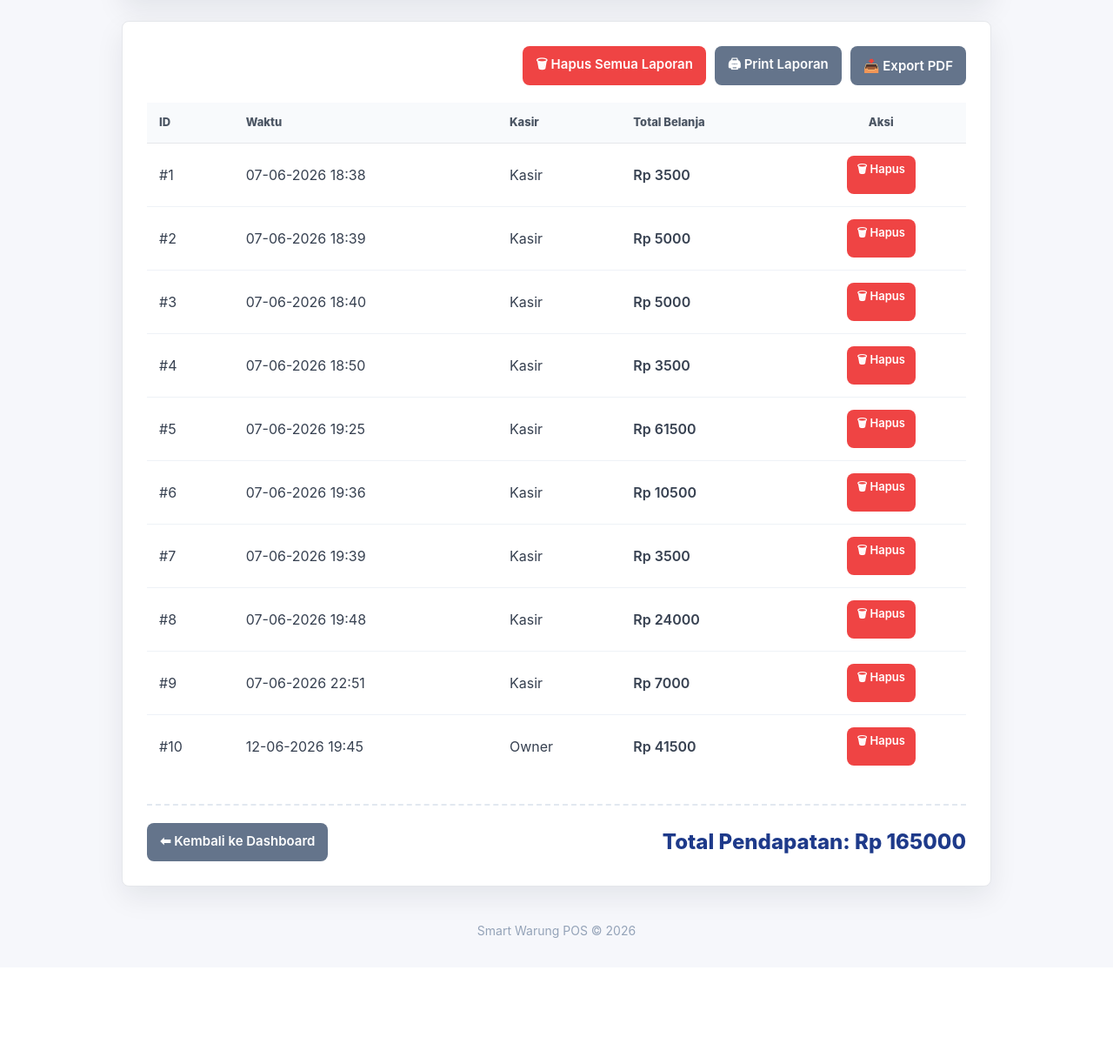
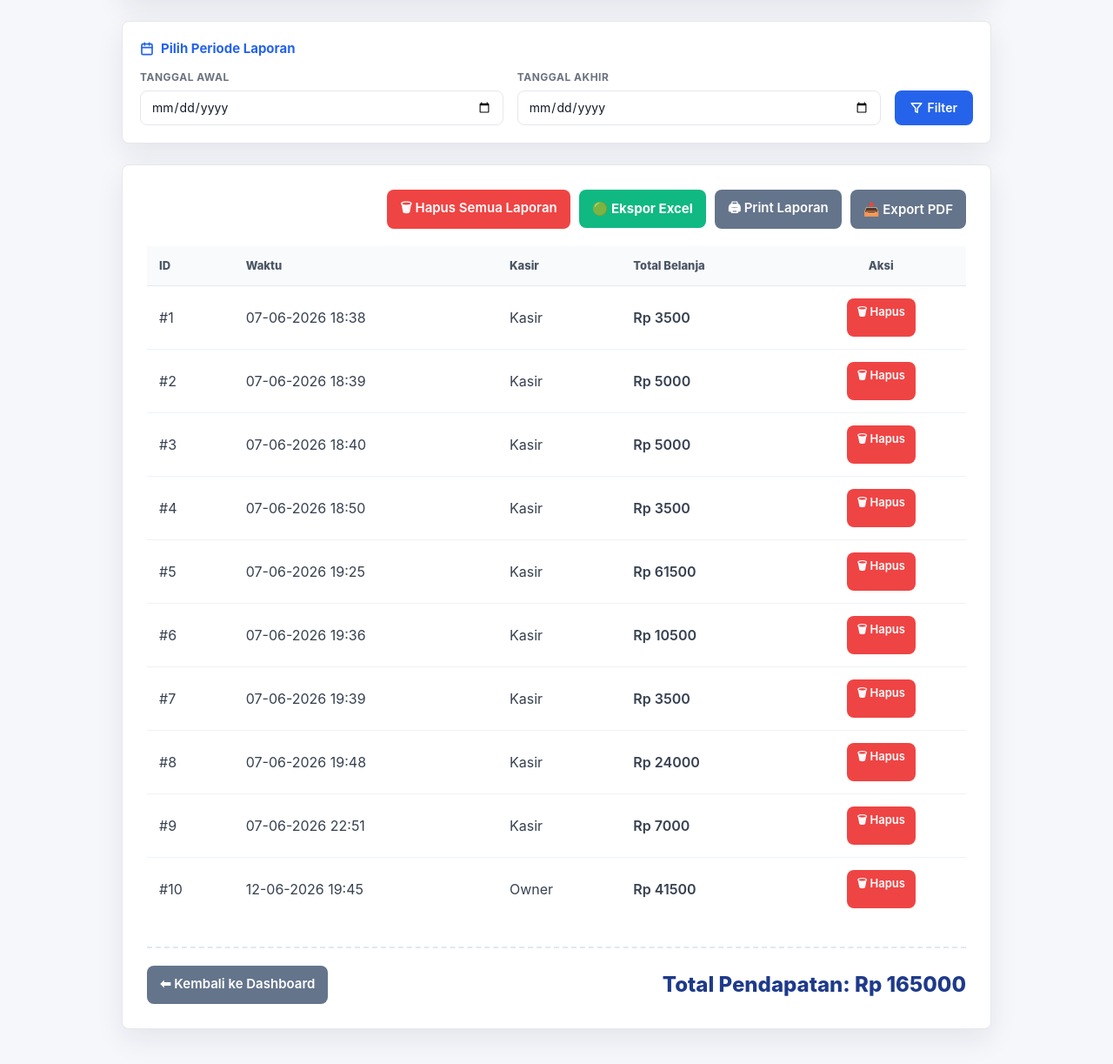
Before and after one commit to jonnyficky2/POS, a Flask app: page /laporan in a window 1280 px wide. Shown: the part 189-1412 px from the top of the page at 87% size. Before the commit the page ends 1267 px from the top, so only its background shows below. Run offline with Flask 3, Linux system fonts and the light colour scheme; the visitor is signed in with stand-in values (Sample User, id 1); data comes from the database, SQL or seed files in the repository; some libraries are stand-ins or nearby versions.

Commit message:
feat: date and excel import in laporan

```diff
--- a/templates/laporan.html
+++ b/templates/laporan.html
@@ -21,6 +21,13 @@
         .btn-danger:hover { background: #dc2626; }
         .btn-secondary { background: #64748b; }
         .btn-secondary:hover { background: #475569; }
+        .btn-success { background: #10b981; }
+        .btn-success:hover { background: #059669; }
+        @media print {
+            .filter-card {
+                display: none !important;
+            }
+        }
     </style>
 </head>
 
@@ -30,12 +37,49 @@
     <div class="header">
         <h1>SMART WARUNG POS</h1>
         <h3>Laporan Penjualan</h3>
+        {% if tgl_awal and tgl_akhir %}
+        <p style="color: var(--muted); margin-top: 6px; font-size: 14px; font-weight: 600;">
+            Periode: <span style="color: var(--primary);">{{ tgl_awal.split('-')|reverse|join('-') }}</span> s/d <span style="color: var(--primary);">{{ tgl_akhir.split('-')|reverse|join('-') }}</span>
+        </p>
+        {% endif %}
     </div>
+
+    {% if session.get('user') == 'owner' %}
+    <div class="filter-card" style="background: var(--surface); border: 1px solid var(--border); border-radius: 8px; padding: 20px; margin-bottom: 24px; box-shadow: var(--shadow); transition: all 0.3s ease;">
+        <h3 style="margin-top: 0; margin-bottom: 12px; font-size: 15px; font-weight: 700; color: var(--primary); display: flex; align-items: center; gap: 8px;">
+            <svg xmlns="http://www.w3.org/2000/svg" width="16" height="16" viewBox="0 0 24 24" fill="none" stroke="currentColor" stroke-width="2.5" stroke-linecap="round" stroke-linejoin="round" class="lucide lucide-calendar"><path d="M8 2v4"/><path d="M16 2v4"/><rect width="18" height="18" x="3" y="4" rx="2"/><path d="M3 10h18"/></svg>
+            Pilih Periode Laporan
+        </h3>
+        <form method="GET" action="/laporan" style="display: flex; flex-wrap: wrap; gap: 16px; align-items: flex-end;">
+            <div style="flex: 1; min-width: 180px;">
+                <label for="tgl_awal" style="display: block; margin-bottom: 6px; font-size: 12px; font-weight: 700; color: var(--muted); text-transform: uppercase; letter-spacing: 0.5px;">Tanggal Awal</label>
+                <input type="date" id="tgl_awal" name="tgl_awal" value="{{ tgl_awal }}" required style="width: 100%; min-height: 40px; padding: 8px 12px; border: 1px solid var(--border); border-radius: 8px; font-size: 14px; margin-bottom: 0; transition: all 0.2s;">
+            </div>
+            <div style="flex: 1; min-width: 180px;">
+                <label for="tgl_akhir" style="display: block; margin-bottom: 6px; font-size: 12px; font-weight: 700; color: var(--muted); text-transform: uppercase; letter-spacing: 0.5px;">Tanggal Akhir</label>
+                <input type="date" id="tgl_akhir" name="tgl_akhir" value="{{ tgl_akhir }}" required style="width: 100%; min-height: 40px; padding: 8px 12px; border: 1px solid var(--border); border-radius: 8px; font-size: 14px; margin-bottom: 0; transition: all 0.2s;">
+            </div>
+            <div style="display: flex; gap: 8px; align-items: center;">
+                <button type="submit" class="action-btn" style="min-height: 40px; padding: 0 18px; font-size: 14px; background: var(--primary); display: flex; align-items: center; gap: 6px; width: auto;">
+                    <svg xmlns="http://www.w3.org/2000/svg" width="14" height="14" viewBox="0 0 24 24" fill="none" stroke="currentColor" stroke-width="2.5" stroke-linecap="round" stroke-linejoin="round" class="lucide lucide-filter"><polygon points="22 3 2 3 10 12.46 10 19 14 21 14 12.46 22 3"/></svg>
+                    Filter
+                </button>
+                {% if tgl_awal or tgl_akhir %}
+                <a href="/laporan" class="action-btn btn-secondary" style="min-height: 40px; padding: 0 16px; font-size: 14px; display: inline-flex; align-items: center; justify-content: center; gap: 6px; background: var(--muted); line-height: 40px;">
+                    <svg xmlns="http://www.w3.org/2000/svg" width="14" height="14" viewBox="0 0 24 24" fill="none" stroke="currentColor" stroke-width="2.5" stroke-linecap="round" stroke-linejoin="round" class="lucide lucide-rotate-ccw"><path d="M3 12a9 9 0 1 0 9-9 9.75 9.75 0 0 0-6.74 2.74L3 8"/><path d="M3 3v5h5"/></svg>
+                    Reset
+                </a>
+                {% endif %}
+            </div>
+        </form>
+    </div>
+    {% endif %}
 
     <div class="card">
         <div style="display: flex; justify-content: flex-end; gap: 10px; margin-bottom: 20px; flex-wrap: wrap;">
             {% if session.get('user') == 'owner' %}
             <button class="action-btn btn-danger" onclick="if(confirm('Peringatan: Yakin ingin menghapus SEMUA riwayat laporan? Tindakan ini tidak bisa dibatalkan!')) window.location.href='/hapus_laporan'">🗑 Hapus Semua Laporan</button>
+            <a class="action-btn btn-success" href="/ekspor_laporan?tgl_awal={{ tgl_awal }}&tgl_akhir={{ tgl_akhir }}" style="display: inline-flex; align-items: center; justify-content: center; height: 44px; line-height: 24px; font-size: 15px; font-weight: 700; color: white;">🟢 Ekspor Excel</a>
             {% endif %}
             <button class="action-btn btn-secondary" onclick="window.print()">🖨 Print Laporan</button>
             <button class="action-btn btn-secondary" onclick="exportPDF()">📥 Export PDF</button>
@@ -98,12 +142,12 @@ function exportPDF() {
         jsPDF:        { unit: 'in', format: 'letter', orientation: 'portrait' }
     };
 
-    // Sembunyikan tombol saat diekspor
-    var buttons = document.querySelectorAll('button, .action-btn, a');
-    buttons.forEach(btn => btn.style.display = 'none');
+    // Sembunyikan tombol dan form filter saat diekspor
+    var hideElements = document.querySelectorAll('button, .action-btn, a, .filter-card');
+    hideElements.forEach(el => el.style.display = 'none');
 
     html2pdf().set(opt).from(element).save().then(() => {
-        buttons.forEach(btn => btn.style.display = ''); // Munculkan kembali
+        hideElements.forEach(el => el.style.display = ''); // Munculkan kembali
     });
 }
 </script>
```
Also changed, not shown: 2 other files.
